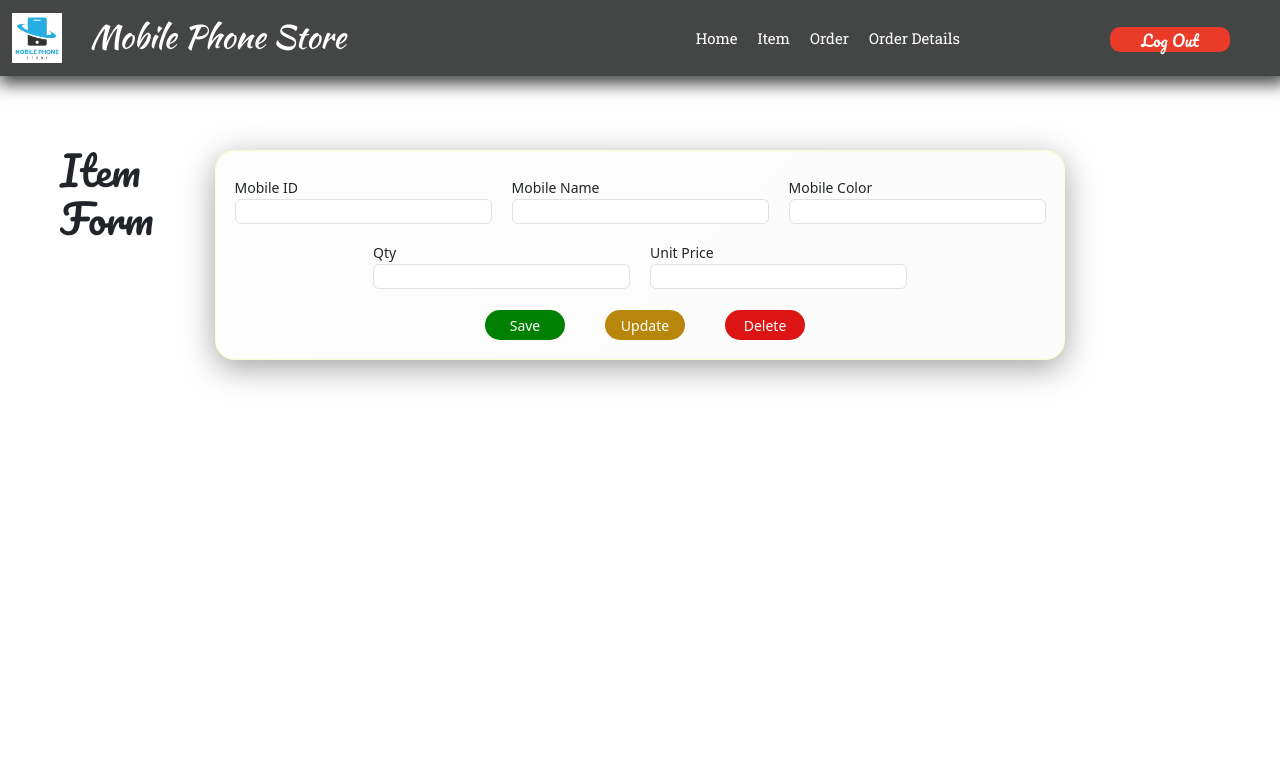
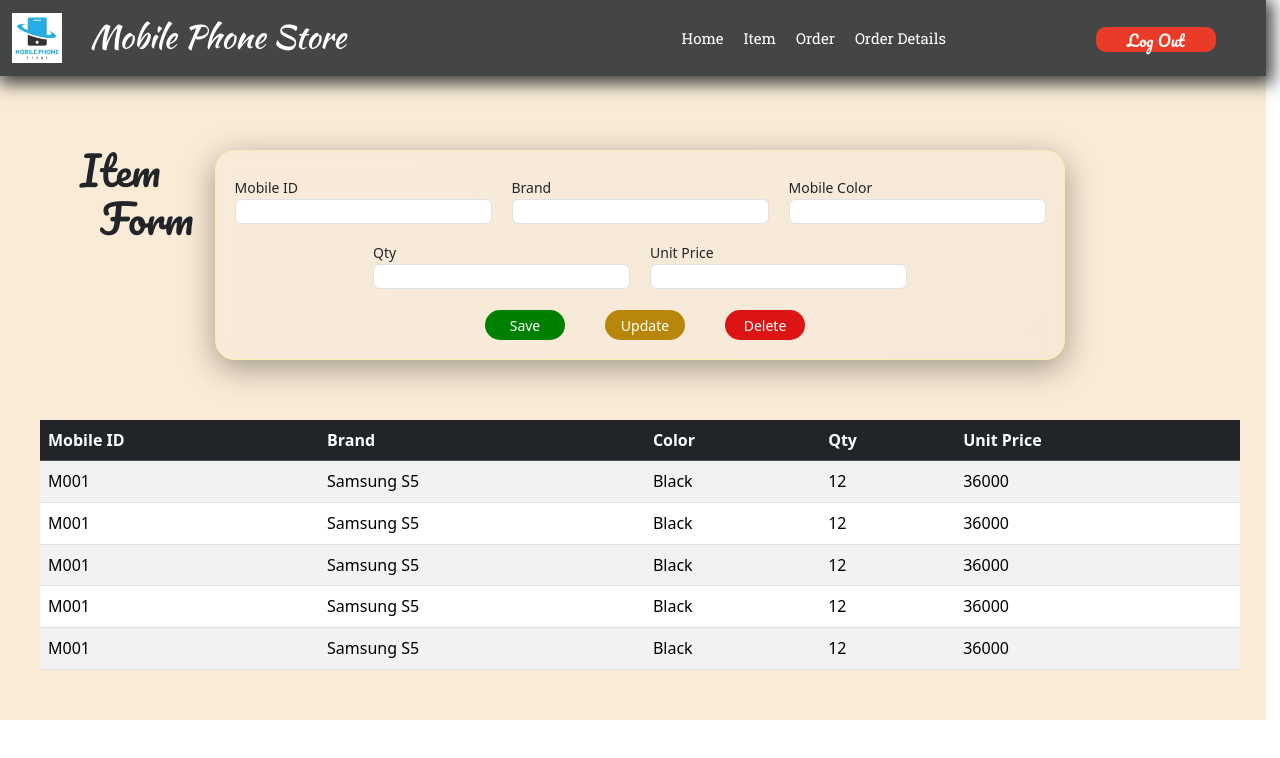
Before and after one commit to VihangaIndeewara/Mobile-Phone-Store, a React (Create React App) app in the folder frontend/: page / in a window 1280 px wide. Shown: the top 758 px of the page. Built offline with nearby package versions, Linux system fonts and the light colour scheme.

Commit message:
Added table

```diff
--- a/frontend/src/App.js
+++ b/frontend/src/App.js
@@ -9,7 +9,7 @@ import { Item } from './components/pages/item/Item';
 
 function App() {
   return (
-    <div className="App">
+    <div className="App" >
      {/* <Header/>
      <Login/>
      <Footer/>*/}
--- a/frontend/src/components/footer/Footer.css
+++ b/frontend/src/components/footer/Footer.css
@@ -1,5 +1,6 @@
 #footer{
-    width: 100vw;
+    width: 98.9vw;
     height: 190px;
     background-color: #C2C2C2;
+
 }
--- a/frontend/src/components/pages/item/Item.css
+++ b/frontend/src/components/pages/item/Item.css
@@ -87,7 +87,7 @@
 }
 
 .titleFirst{
-    margin-left: 60px;
+    margin-left: 80px;
     margin-top: 70px;
     margin-bottom: 0;
     font-family: 'Pacifico', cursive;
@@ -95,6 +95,32 @@
 }
 
 .titleSecond{
-    margin-left: 60px;
+    margin-left: 100px;
     font-family: 'Pacifico', cursive;
 }
+
+#tableDiv{
+
+    width: 1200px;
+    height: 250px;
+    position: absolute;
+    top: 420px;
+    left: 0;
+    right: 0;
+    margin: auto;
+}
+
+#itemTable{
+
+    height: 100%;
+    width: 100%;
+
+    background-color: rgb(250, 144, 6);
+    overflow-y: 'auto';
+}
+
+#mainDiv{
+    width: 98.9vw;
+    height: 720px;
+    background-color: antiquewhite;
+}
--- a/frontend/src/components/pages/item/Item.jsx
+++ b/frontend/src/components/pages/item/Item.jsx
@@ -1,9 +1,11 @@
 import { Header } from "../../header/Header";
+import {Footer} from "../../footer/Footer"
 import "../item/Item.css"
 
 export const Item=()=>{
     return(
         <div>
+            <div id="mainDiv">
             <Header>
                 <div id="navList">
                     <div class="collapse navbar-collapse " id="navbarNavAltMarkup">
@@ -21,6 +23,7 @@ export const Item=()=>{
                {/* </Link> */}
             </Header>
 
+
             <h1 className="titleFirst">Item </h1>
             <h1 className="titleSecond">Form</h1>
 
@@ -33,8 +36,8 @@ export const Item=()=>{
                         <input type="text" class="form-control inputField" id="mobileIdInput"/>
                     </div>
                     <div class="mb-3">
-                        <label for="mobileNameInput" class="form-label name">Mobile Name</label>
-                        <input type="text" class="form-control inputField" id="mobileNameInput"/>
+                        <label for="brandInput" class="form-label name">Brand</label>
+                        <input type="text" class="form-control inputField" id="brandInput"/>
                     </div>
                     <div class="mb-3 ">
                     <label for="mobileColorInput" class="form-label name">Mobile Color</label>
@@ -62,57 +65,61 @@ export const Item=()=>{
             </form>
             </div>
 
-{/*
-            <form id="itemInputForm">
-            <br/>
-            <div className="divFirst">
-                <div className="divFirstChild">
-                    <label className="name" htmlFor='mobileId'>Mobile Id</label>
-                    <br />
-                    <input type="text" id='mobileId' name='mobileId' value={mobileId} />
-                </div>
 
-                <div className="divFirstChild">
-                    <label className="name" htmlFor='bookTitle'>Mobile Name</label>
-                    <br />
-                    <input type="text" id='bookTitle' name='bookTitle' value={bookTitle} onChange={(e)=>{setBookTitle(e.target.value)}} />
-                </div>
+            <div id="tableDiv">
+                <table class="table table-striped" id="itemTable">
+                    <thead >
+                        <tr class="table-dark">
+                        <th scope="col">Mobile ID</th>
+                        <th scope="col">Brand</th>
+                        <th scope="col">Color</th>
+                        <th scope="col">Qty</th>
+                        <th scope="col">Unit Price</th>
+                        </tr>
+                    </thead>
+                    <tbody >
+                        <tr>
+                            <td scope="row">M001</td>
+                            <td>Samsung S5</td>
+                            <td>Black</td>
+                            <td>12</td>
+                            <td>36000</td>
+                        </tr>
+                        <tr>
+                            <td>M001</td>
+                            <td>Samsung S5</td>
+                            <td>Black</td>
+                            <td>12</td>
+                            <td>36000</td>
+                        </tr>
+                        <tr>
+                            <td>M001</td>
+                            <td>Samsung S5</td>
+                            <td>Black</td>
+                            <td>12</td>
+                            <td>36000</td>
+                        </tr>
+                        <tr>
+                            <td>M001</td>
+                            <td>Samsung S5</td>
+                            <td>Black</td>
+                            <td>12</td>
+                            <td>36000</td>
+                        </tr>
+                        <tr>
+                            <td>M001</td>
+                            <td>Samsung S5</td>
+                            <td>Black</td>
+                            <td>12</td>
+                            <td>36000</td>
+                        </tr>
 
-                <div className="divFirstChild">
-                    <label className="name" htmlFor='bookAuthor'>Author</label>
-                    <br />
-                    <input type="text" id='bookAuthor'name='bookAuthor' value={bookAuthor} onChange={(e)=>{setBookAuthor(e.target.value)}}/>
-                </div>
 
-           </div>
-           <br/>
 
-           <div className="divFirst">
-                <div className="divSecondChild">
-                   <label className="name" htmlFor='bookLanguage'>Language</label>
-                    <br />
-                    <input type="text" id='bookLanguage' name='bookLanguage' value={bookLanguage} onChange={(e)=>{setBookLanguage(e.target.value)}}/>
-                </div>
-
-                <div className="divSecondChild">
-                    <label className="name" htmlFor='bookPrice'>Price</label>
-                    <br />
-                    <input type="text" id='bookPrice' name='bookPrice' value={bookPrice} onChange={(e)=>{setBookPrice(e.target.value)}}/>
-                </div>
+                    </tbody>
+                </table>
             </div>
-
-            <br/>
-            <br/>
-
-            <div id="btnGroup">
-                <button id="btnSave" type="button" onClick={saveBook}>Save</button>
-
-                <button id="btnUpdate" type="button" onClick={updateBook}>Update</button>
-
-                <button id="btnDelete" type="button" onClick={deleteBook}>Delete</button>
             </div>
-           </form> */}
-           <br/>
 
         </div>
     );
```
